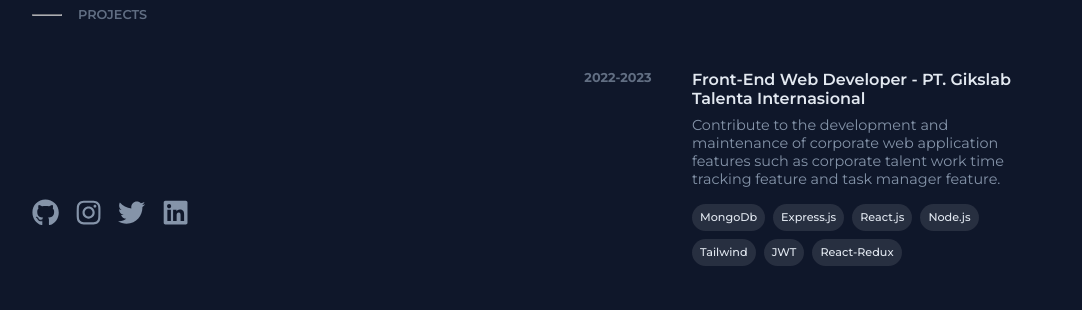
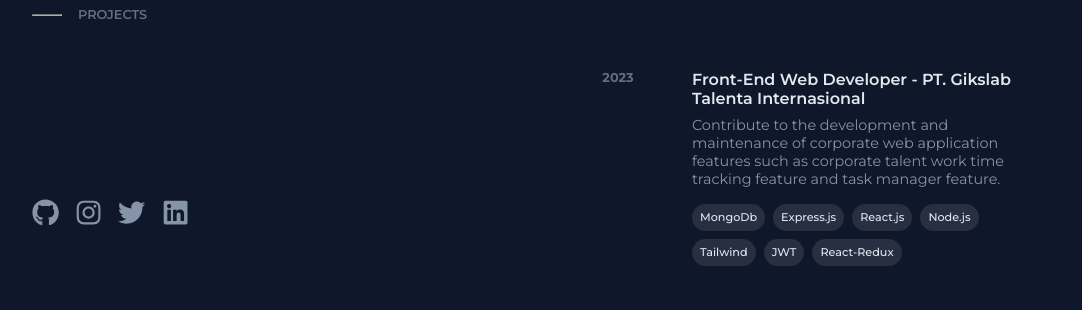
Before and after one commit to hellofromiqbal/react-porto, a React (Create React App) app: page / in a window 1280 px wide. Shown: the part 490-800 px from the top of the page, without its empty margins (96-1178 px from the left). Built offline with nearby package versions, Linux system fonts and the light colour scheme.

Commit message:
adjust data

```diff
--- a/src/assets/data/portfolioData.js
+++ b/src/assets/data/portfolioData.js
@@ -32,7 +32,7 @@
       experienceList: [
         {
           id: 1,
-          period: '2022-2023',
+          period: '2023',
           role: 'Front-End Web Developer',
           company: 'PT. Gikslab Talenta Internasional',
           desc: `Contribute to the development and maintenance of corporate web application features such as corporate talent work time tracking feature and task manager feature.`,
```
